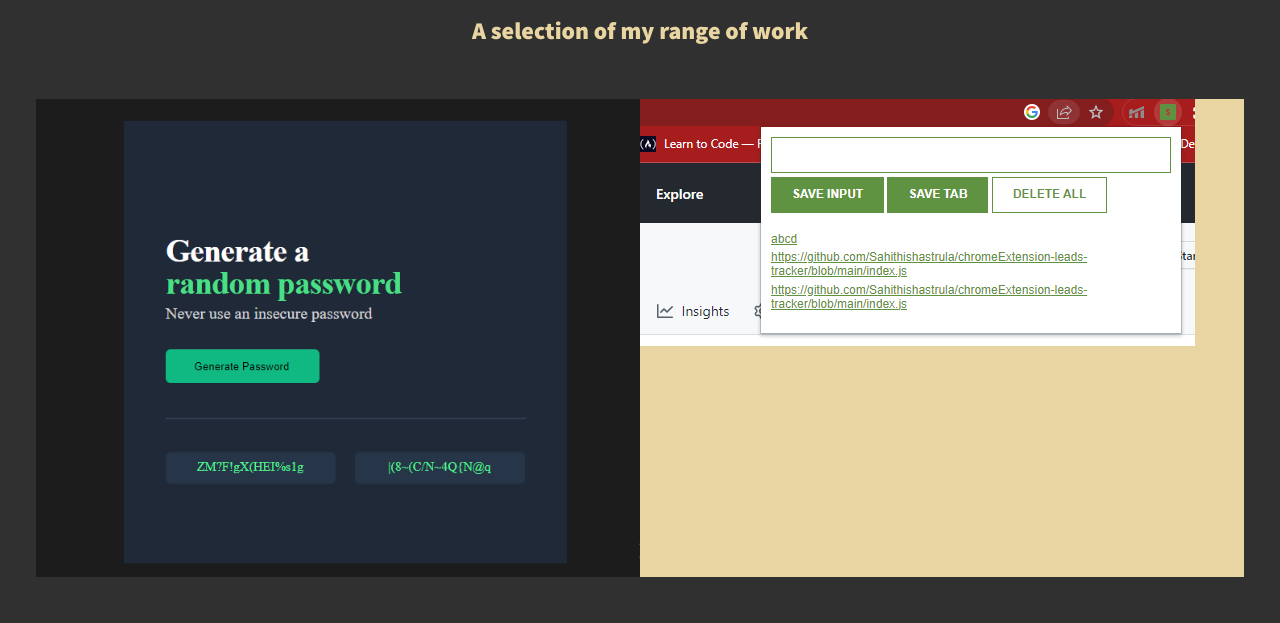
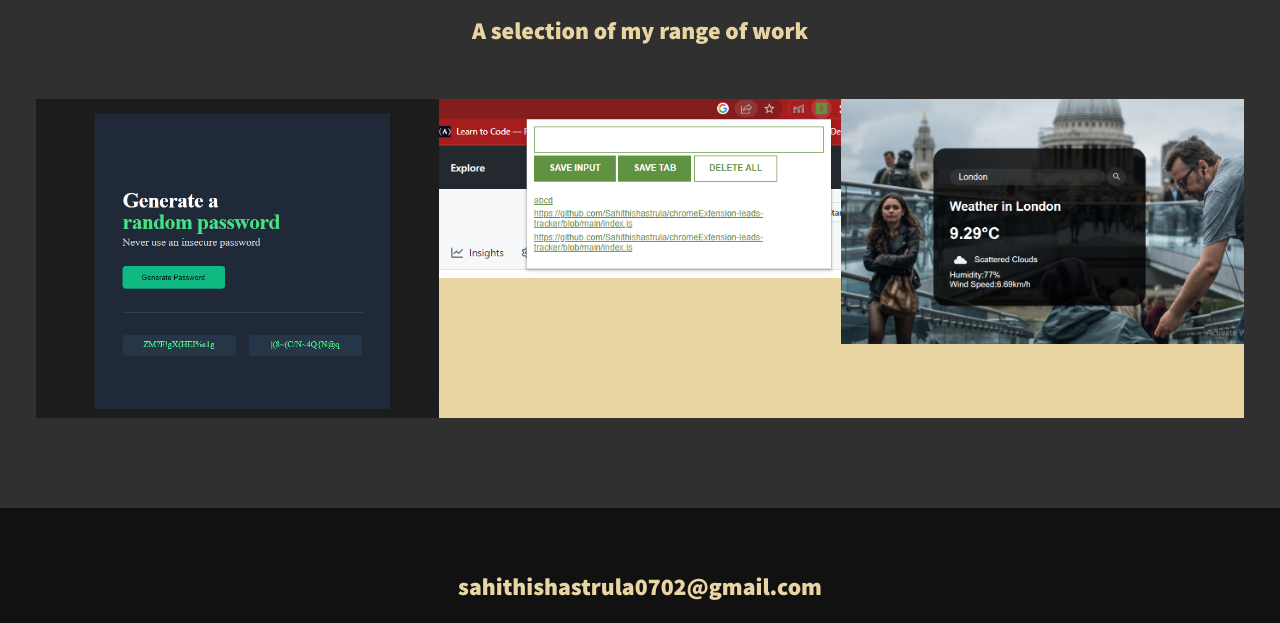
Before and after one commit to Sahithishastrula/MyPortfolio, a website built with Vite: page index.html in a window 1280 px wide. Shown: the part 2197-2820 px from the top of the page. Built offline with nearby package versions, Linux system fonts and the light colour scheme.

Commit message:
Update index.html
adding weather app to htnl file

```diff
--- a/index.html
+++ b/index.html
@@ -97,7 +97,10 @@
                     <img src="img/chromess.PNG" alt="" class="portfolio__img">
                 </a>
 
-
+                <!-- Portfolio item 03 -->
+                <a href="https://sample-weather-app-usingopenapi.netlify.app/" class="portfolio__item">
+                    <img src="img/weather-app.PNG" alt="" class="portfolio__img">
+                </a>
 
 
             </div>
```
